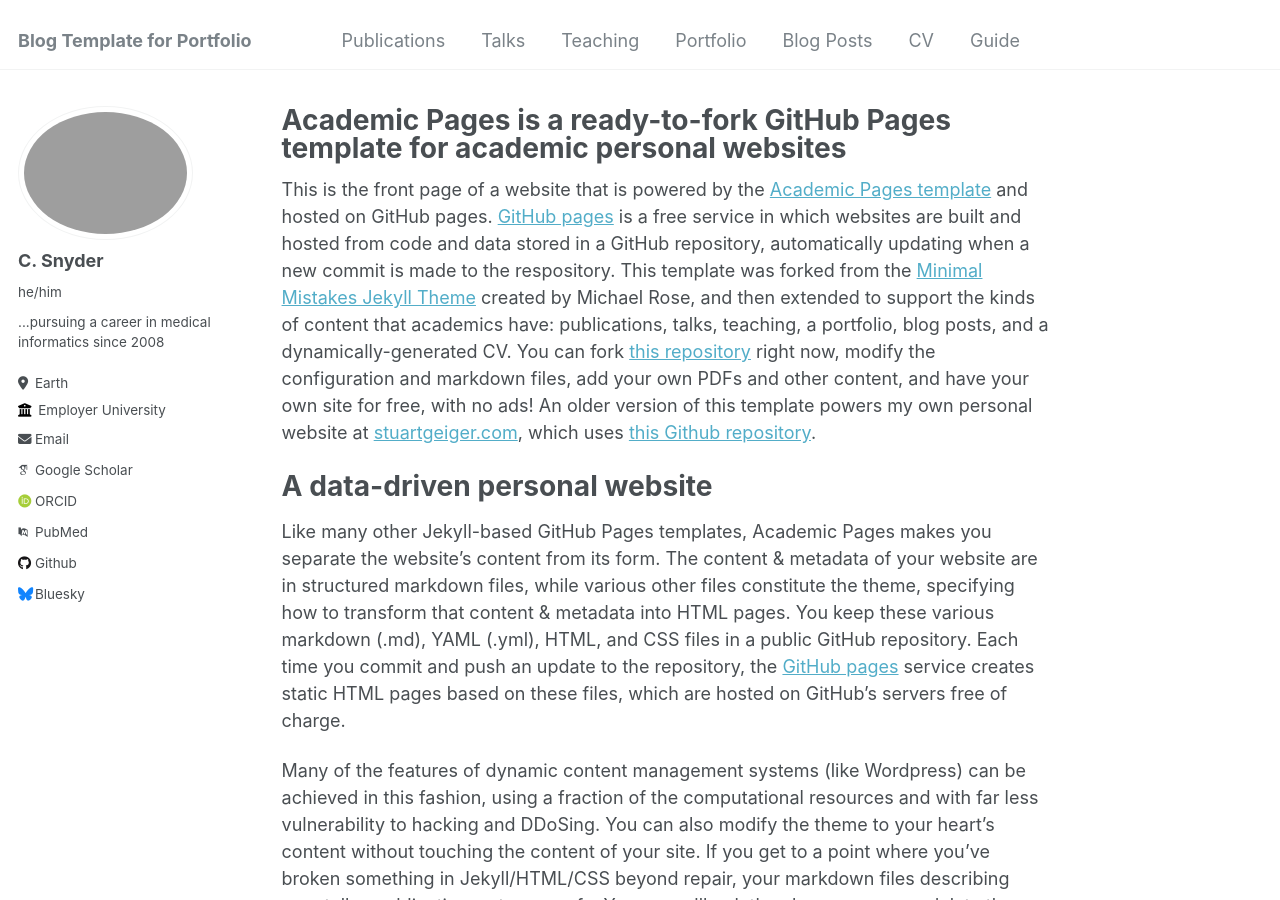
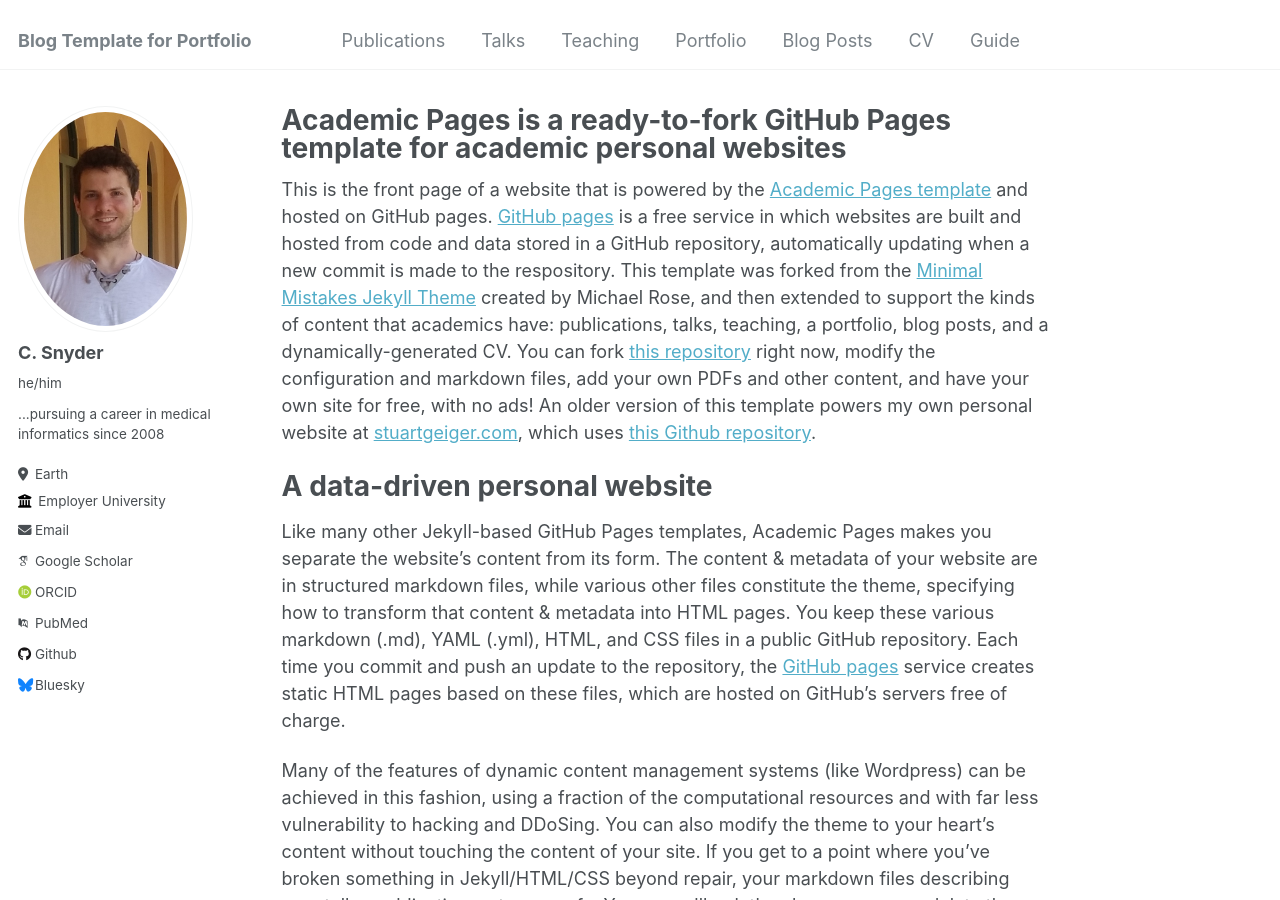
Before and after one commit to 22csnyder/blog-template, a Jekyll site: the page built from _pages/about.md, in a window 1280 px wide and 900 px high. Built offline with Jekyll 4.4.1, drawn with Linux system fonts in a browser that asks for light colours; some web fonts are replaced.

Commit message:
Update _config.yml — I think fixed yaml bugs

```diff
--- a/_config.yml
+++ b/_config.yml
@@ -12,7 +12,7 @@ title                    : "Blog Template for Portfolio"
 title_separator          : "-"
 name                     : &name "Christopher Snyder"
 description              : &description "I am a pathology resident interested in informatics"
-url                      : https://22csnyder.github.io # the base hostname & protocol for your site e.g. "https://mmistakes.github.io"
+url                      : "https://22csnyder.github.io" # the base hostname & protocol for your site e.g. "https://mmistakes.github.io"
 baseurl                  : "" #"/porfolio" # the subpath of your site, e.g. "/blog"
 # repository               : "academicpages/academicpages.github.io"
 repository               : "22csnyder/blog-template.github.io"
@@ -22,15 +22,14 @@ repository               : "22csnyder/blog-template.github.io"
 #               Additional customization can be done by editing /_includes/author-profile.html
 author:
   # Biographic information
-  avatar           : "" #"profile.png"
-
+  avatar           : "headshot_ita2020.jpg" #"profile.png"
   name             : "C. Snyder" #"Your Sidebar Name"
-  pronouns         : "he/him"# example: "she/her"
-  bio              : "...pursuing a career in medical informatics since 2008"#"Short biography for the left-hand sidebar"
+  pronouns         : 'he/him' # example: "she/her"
+  bio              : '...pursuing a career in medical informatics since 2008' #"Short biography for the left-hand sidebar"
   location         : "Earth"
   employer         : "Employer University"#"Red Brick University"
   uri              : # URL
-  email            : 22csnyder@gmail.com#"none@example.org"
+  email            : "22csnyder@gmail.com" #"none@example.org"
 
   # Academic websites
   arxiv            : # URL - Update with the correct link to your profile
```
